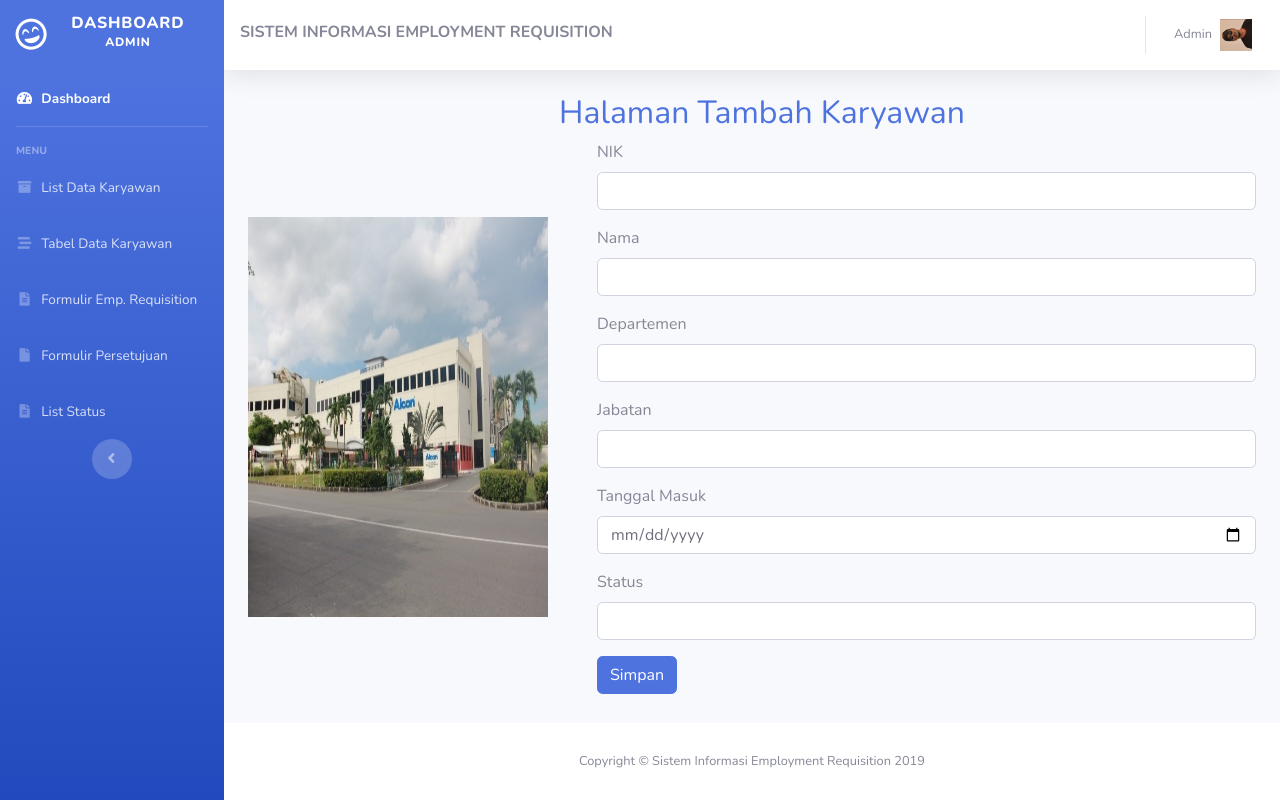
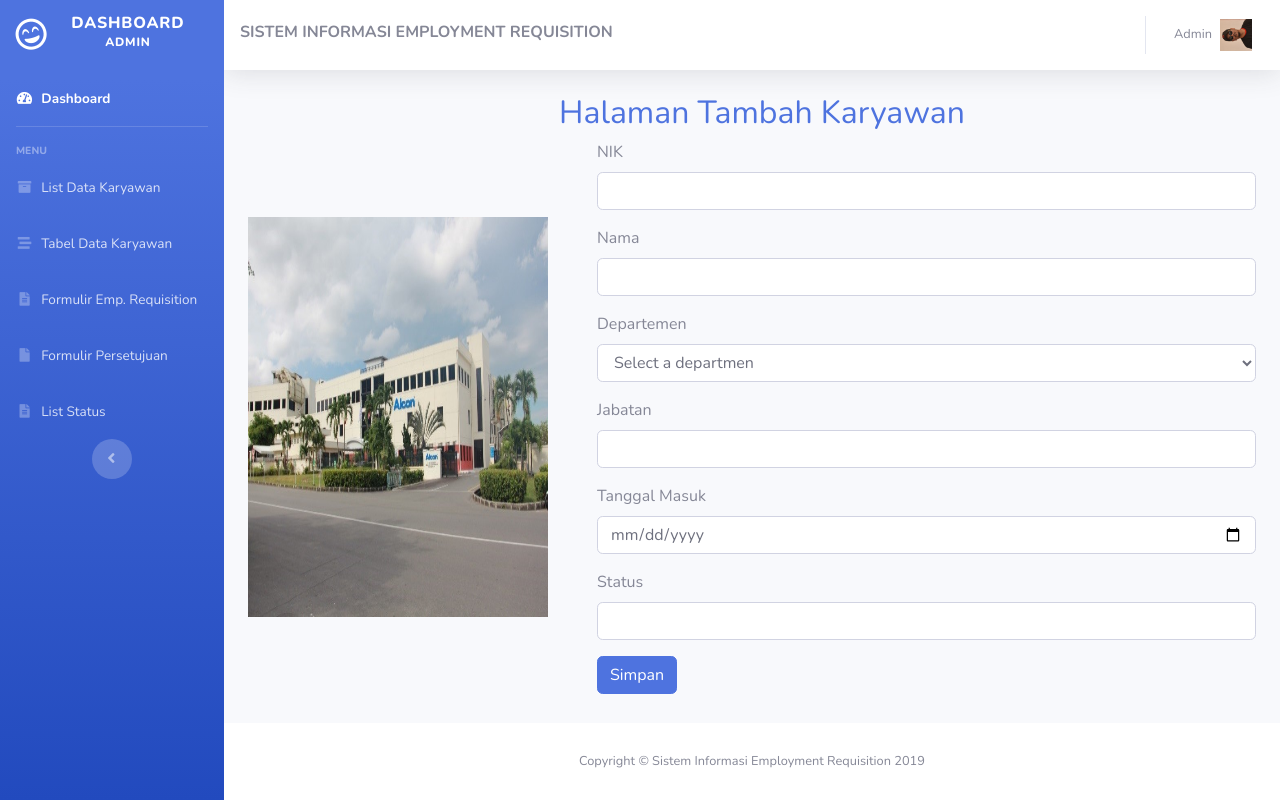
Before and after one commit to alan96320/Employment-Requisition, a PHP site: page /admin/tambah-karyawan.php in a window 1280 px wide. Run offline with PHP 8.4, Linux system fonts and the light colour scheme; the visitor is signed in with stand-in values (Sample User, id 1); data comes from the database, SQL or seed files in the repository.

Commit message:
tambah departmen dd

```diff
--- a/admin/tambah-karyawan.php
+++ b/admin/tambah-karyawan.php
@@ -4,6 +4,10 @@
 if (!isset($_SESSION['username'])) {
   header("location: index.php");
 }
+
+$stm = $pdo_conn->prepare("SELECT * FROM `departemen`");
+$stm->execute();
+$rowsDepartemen = $stm->fetchAll(PDO::FETCH_ASSOC);
 
 ?>
 
@@ -65,7 +69,17 @@ if (!isset($_SESSION['username'])) {
       </div>
       <div class="form-group">
         <label for="departemen">Departemen</label>
-        <input type="number" name="departemen"class="form-control" >
+        <!-- <input type="number" name="departemen"class="form-control" > -->
+        <select  class="form-control">
+          <option>Select a departmen</option>
+          <?php
+          print_r($rowsDepartemen);
+            foreach($rowsDepartemen as $rowDepartemen){
+
+              echo('<option value="'.$rowDepartemen["id_dept"] .'">'. $rowDepartemen["nama_dept"] .' - '.$rowDepartemen["cost_center"]  .'</option>');
+            }
+          ?>
+        </select>
       </div>
       <div class="form-group">
         <label for="jabatan">Jabatan</label>
```
